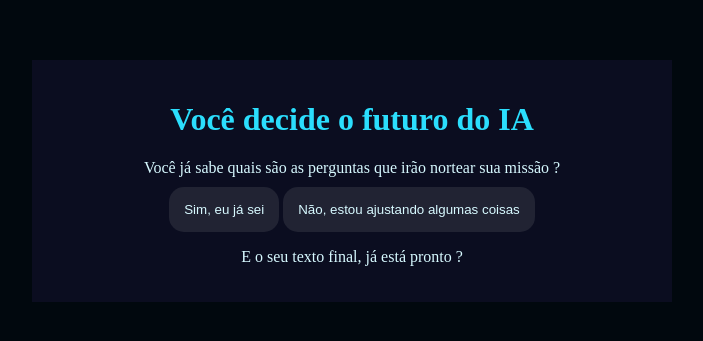
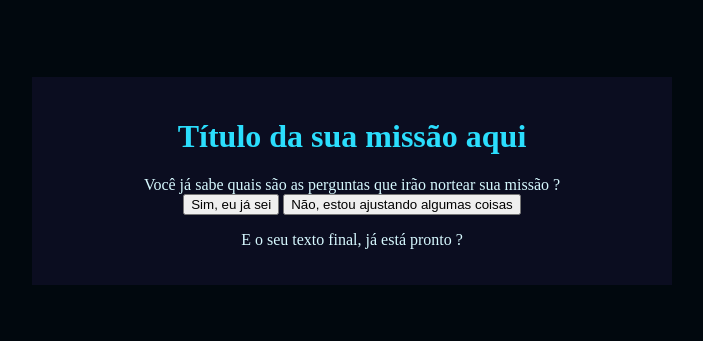
Before and after one commit to silviosnjr/MissaoIA, a plain HTML site: page index.html in a window 1280 px wide. Shown: the part 227-568 px from the top of the page, without its empty margins (288-991 px from the left). Drawn offline with Linux system fonts and the light colour scheme.

Commit message:
Grupo 2 - CSS Escape room

```diff
--- a/index.html
+++ b/index.html
@@ -4,11 +4,11 @@
     <meta charset="UTF-8">
     <meta name="viewport" content="width=device-width, initial-scale=1.0">
     <link rel="stylesheet" href="style.css">
-    <title>Você decide o futuro da IA</title>
+    <title>Título da sua missão aqui</title>
 </head>
 <body>
     <div class="caixa-principal">
-        <h1>Você decide o futuro do IA</h1>
+        <h1>Título da sua missão aqui</h1>
         <div class="caixa-perguntas">
             Você já sabe quais são as perguntas que irão nortear sua missão ?
         </div>
--- a/style.css
+++ b/style.css
@@ -26,21 +26,3 @@ body{
 h1{
     color: var(--cor-destaque);
 }
-
-button{
-    background-color: var(--cor-secundaria);
-    color: var(--cor-texto);
-    border: none;
-    border-radius: 15px;
-    padding: 15px;
-    transition: background-color 0.3s;
-}
-
-button:hover{
-    background-color: var(--cor-destaque);
-    color: var(--cor-principal);
-}
-
-.caixa-perguntas{
-    padding-bottom: 10px;
-}
```
